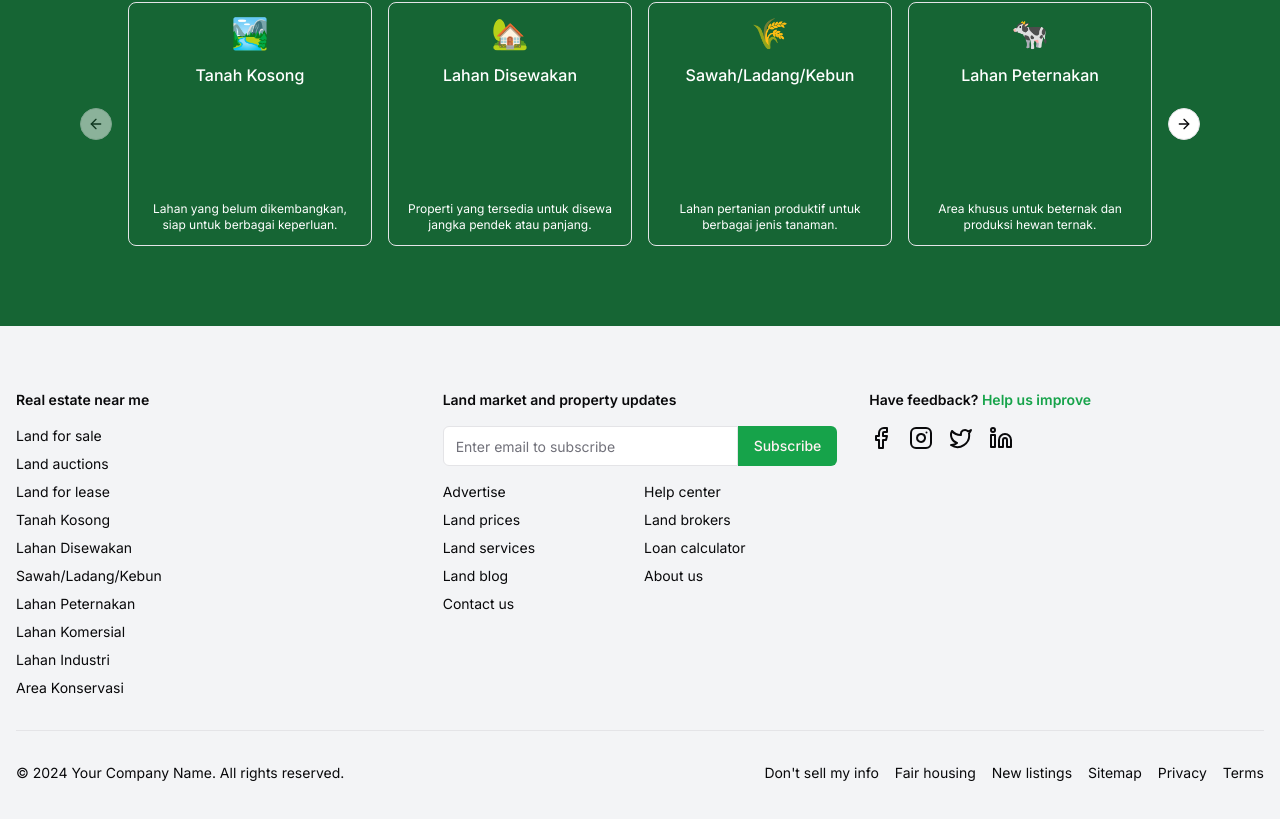
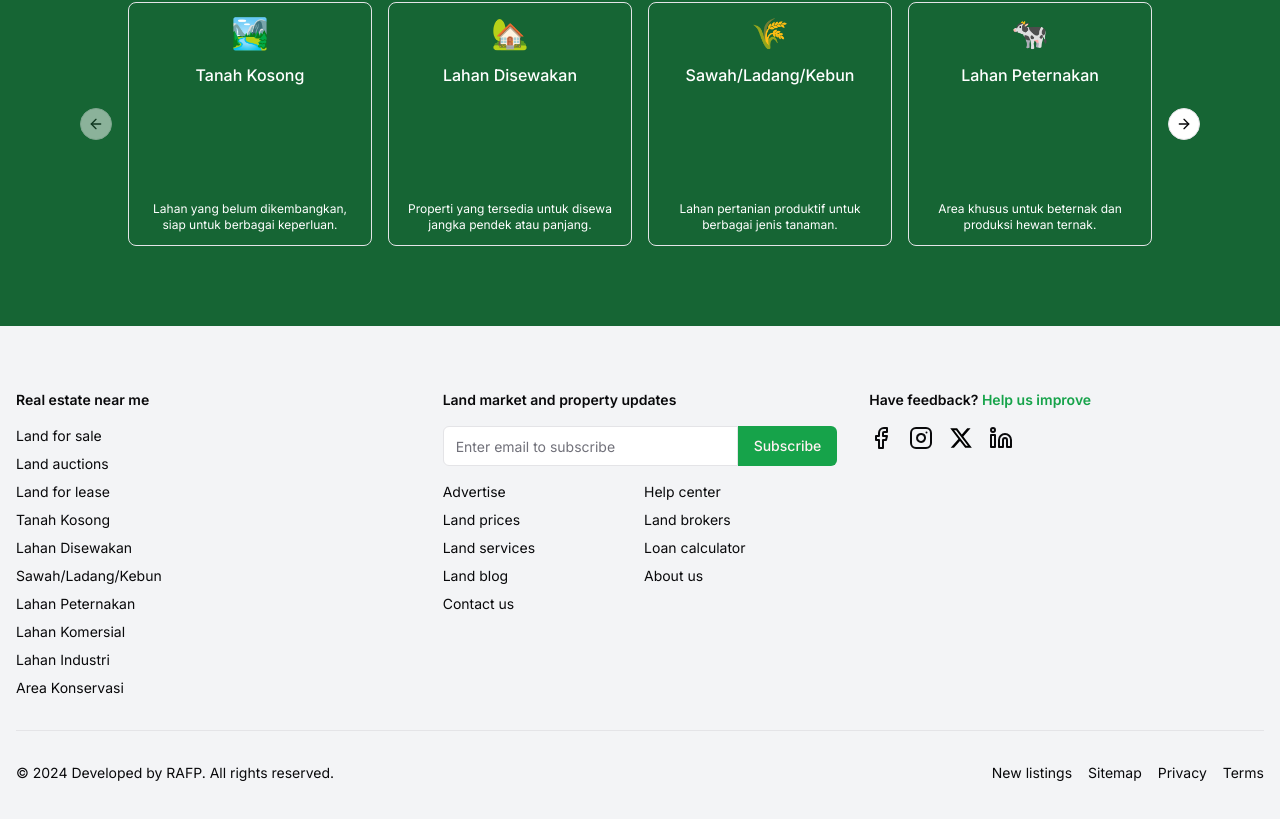
Before and after one commit to alvidofaisal/caritanah, a Next.js app in the folder frontend/: page / in a window 1280 px wide. Shown: the part 673-1492 px from the top of the page. Built offline with nearby package versions, Linux system fonts and the light colour scheme.

Commit message:
Change twitter logo with X

```diff
--- a/frontend/src/components/Footer.tsx
+++ b/frontend/src/components/Footer.tsx
@@ -1,7 +1,14 @@
 import Link from "next/link";
 import { Input } from "../components/ui/input";
 import { Button } from "../components/ui/button";
-import { Facebook, Instagram, Twitter, Linkedin } from "lucide-react";
+import { Facebook, Instagram, Linkedin } from "lucide-react";
+
+// Custom X (formerly Twitter) icon component
+const XLogo = ({ size = 24, className = "" }) => (
+    <svg xmlns="http://www.w3.org/2000/svg" width={size} height={size} viewBox="0 0 24 24" className={className}>
+      <path d="M18.244 2.25h3.308l-7.227 8.26 8.502 11.24H16.17l-5.214-6.817L4.99 21.75H1.68l7.73-8.835L1.254 2.25H8.08l4.713 6.231zm-1.161 17.52h1.833L7.084 4.126H5.117z" />
+    </svg>
+  );
 
 const Footer = () => {
   return (
@@ -85,7 +92,7 @@ const Footer = () => {
                 <Instagram size={24} />
               </Link>
               <Link href="#" className="hover:text-green-600">
-                <Twitter size={24} />
+                <XLogo size={24} />
               </Link>
               <Link href="#" className="hover:text-green-600">
                 <Linkedin size={24} />
@@ -96,14 +103,8 @@ const Footer = () => {
 
         {/* Bottom links */}
         <div className="border-t pt-8 flex flex-wrap justify-between items-center">
-          <p>&copy; 2024 Your Company Name. All rights reserved.</p>
+          <p>&copy; 2024 Developed by RAFP. All rights reserved.</p>
           <div className="space-x-4">
-            <Link href="#" className="hover:underline">
-              Don't sell my info
-            </Link>
-            <Link href="#" className="hover:underline">
-              Fair housing
-            </Link>
             <Link href="#" className="hover:underline">
               New listings
             </Link>
```
